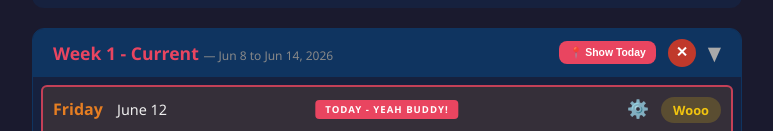
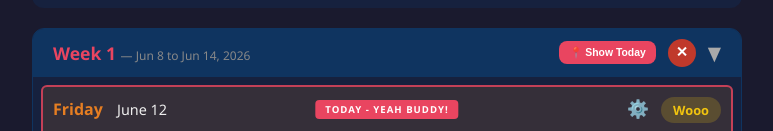
Before and after one commit to lucascorte13-hub/yeah-buddy, a website: page public/index.html in a window 1280 px wide. Both pictures are taken after typing "Sample", "Sample" into the empty fields and a click on the button "+ Add". Shown: the part 420-551 px from the top of the page, without its empty margins (253-1026 px from the left). Drawn offline with Linux system fonts and the light colour scheme.

Commit message:
Remove Current label from week title

```diff
--- a/public/index.html
+++ b/public/index.html
@@ -1662,7 +1662,7 @@
                 const endStr = weekEnd.toLocaleDateString('en-US', { month: 'short', day: 'numeric', year: 'numeric' });
                 const totalExercises = week.entries.length;
                 const uniqueDays = new Set(week.entries.map(e => e.date)).size;
-                const weekLabel = isCurrent ? `Week ${weekNumber} - Current` : `Week ${weekNumber}`;
+                const weekLabel = `Week ${weekNumber}`;
                 const pastClass = isCurrent ? '' : 'past-week';
 
                 const todayBtnLabel = showTodayOnly ? '📅 Show Week' : '📍 Show Today';
```
